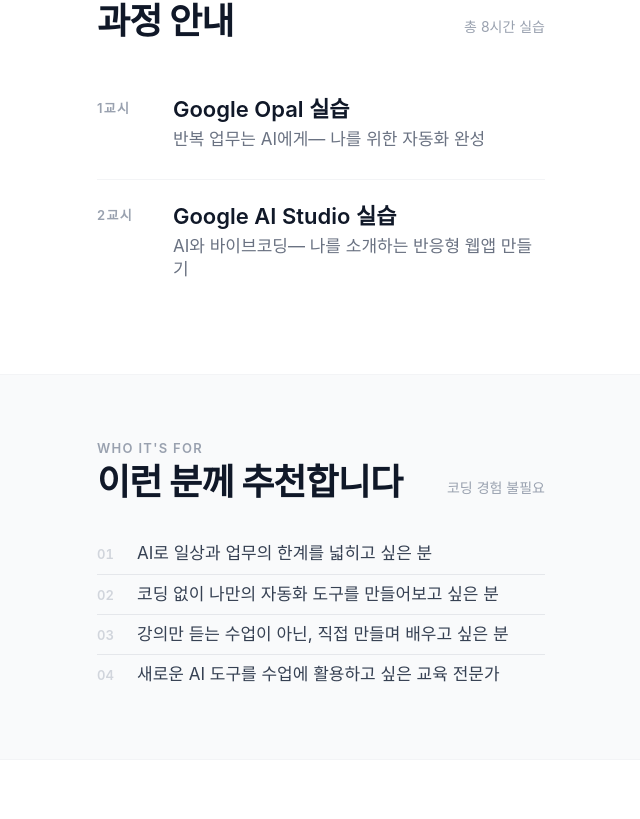
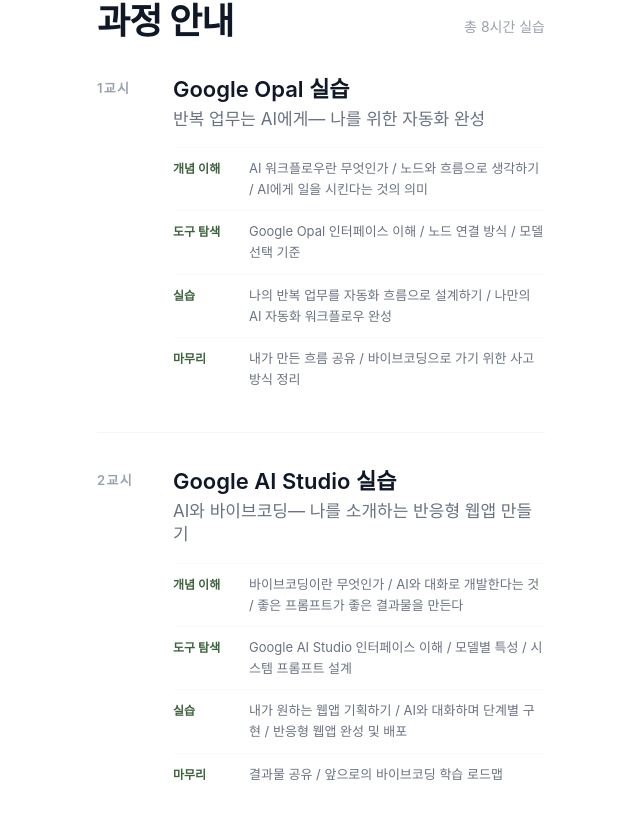
Before and after one commit to sunrye-park/4060vibecoding, a React (Vite) app: page / in a window 1280 px wide. Shown: the part 1581-2400 px from the top of the page, without its empty margins (319-959 px from the left). Built offline with nearby package versions, Linux system fonts and the light colour scheme; no server answers; a web font is replaced by a local one.

Commit message:
과정 안내에 1교시/2교시 상세 커리큘럼 추가
Co-Authored-By: Claude Opus 4.6 (1M context) <noreply@anthropic.com>

```diff
--- a/src/components/CourseInfo.jsx
+++ b/src/components/CourseInfo.jsx
@@ -4,16 +4,24 @@ const sessions = [
     title: 'Google Opal 실습',
     subtitle1: '반복 업무는 AI에게',
     subtitle2: '— 나를 위한 자동화 완성',
-    date: '4월 11일(토)',
-    time: '오후 1시 ~ 5시',
+    details: [
+      { label: '개념 이해', content: 'AI 워크플로우란 무엇인가 / 노드와 흐름으로 생각하기 / AI에게 일을 시킨다는 것의 의미' },
+      { label: '도구 탐색', content: 'Google Opal 인터페이스 이해 / 노드 연결 방식 / 모델 선택 기준' },
+      { label: '실습', content: '나의 반복 업무를 자동화 흐름으로 설계하기 / 나만의 AI 자동화 워크플로우 완성' },
+      { label: '마무리', content: '내가 만든 흐름 공유 / 바이브코딩으로 가기 위한 사고방식 정리' },
+    ],
   },
   {
     number: '2교시',
     title: 'Google AI Studio 실습',
     subtitle1: 'AI와 바이브코딩',
     subtitle2: '— 나를 소개하는 반응형 웹앱 만들기',
-    date: '4월 12일(일)',
-    time: '오후 1시 ~ 5시',
+    details: [
+      { label: '개념 이해', content: '바이브코딩이란 무엇인가 / AI와 대화로 개발한다는 것 / 좋은 프롬프트가 좋은 결과물을 만든다' },
+      { label: '도구 탐색', content: 'Google AI Studio 인터페이스 이해 / 모델별 특성 / 시스템 프롬프트 설계' },
+      { label: '실습', content: '내가 원하는 웹앱 기획하기 / AI와 대화하며 단계별 구현 / 반응형 웹앱 완성 및 배포' },
+      { label: '마무리', content: '결과물 공유 / 앞으로의 바이브코딩 학습 로드맵' },
+    ],
   },
 ]
 
@@ -32,17 +40,29 @@ export default function CourseInfo() {
         </div>
 
         {/* 세션 목록 */}
-        <div className="space-y-0">
+        <div className="space-y-8">
           {sessions.map((s, i) => (
-            <div key={i} className="flex gap-5 py-5 border-b border-gray-100 last:border-b-0">
+            <div key={i} className="pb-8 border-b border-gray-100 last:border-b-0 last:pb-0">
+              <div className="flex gap-5 mb-4">
                 <div className="flex-shrink-0 w-14 pt-0.5">
                   <span className="text-[13px] font-semibold tracking-widest text-gray-400 uppercase">{s.number}</span>
                 </div>
                 <div className="flex-1 min-w-0">
                   <p className="text-[22px] font-semibold text-gray-900 mb-0.5">{s.title}</p>
-                <p className="text-[17px] text-gray-500 mb-2 leading-snug">
+                  <p className="text-[17px] text-gray-500 leading-snug">
                     {s.subtitle1}<br className="sm:hidden" />{s.subtitle2}
                   </p>
+                </div>
+              </div>
+
+              {/* 상세 내용 */}
+              <div className="ml-[4.75rem] space-y-0">
+                {s.details.map((d, j) => (
+                  <div key={j} className="flex gap-3 py-2.5 border-t border-gray-50">
+                    <span className="text-[12px] font-semibold text-sage-600 flex-shrink-0 w-16 pt-0.5">{d.label}</span>
+                    <p className="text-[13px] text-gray-500 leading-relaxed">{d.content}</p>
+                  </div>
+                ))}
               </div>
             </div>
           ))}
```
Lines whose indentation alone changed are shown as unchanged.
